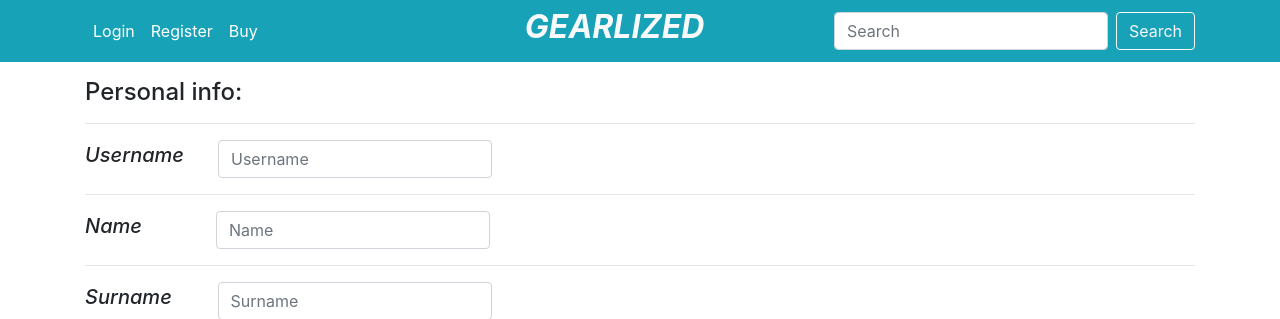
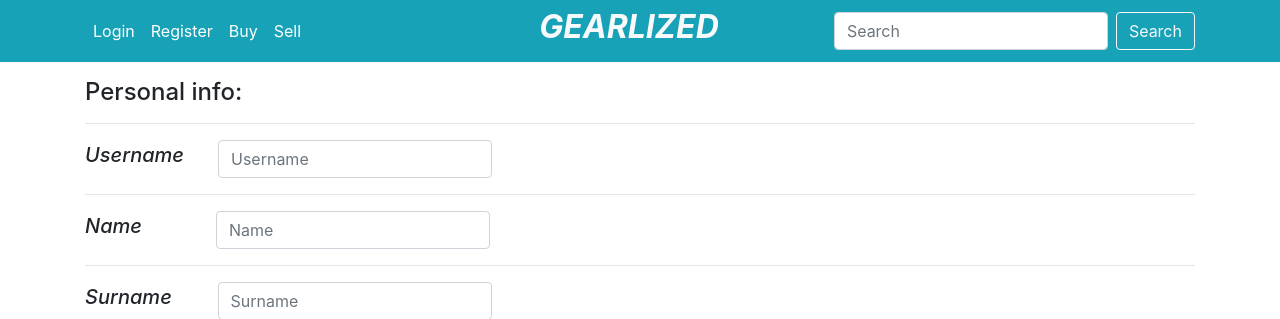
Before and after one commit to semeka13/Gearlized, a Django app: page /register/ in a window 1280 px wide. Shown: the top 319 px of the page. Run offline with Django 3.2, Linux system fonts and the light colour scheme; parts of the project's set-up code (start-up, migrations or seed data) failed here and were passed over; some libraries are stand-ins or nearby versions.

Commit message:
move through links added

```diff
--- a/store/templates/store/register.html
+++ b/store/templates/store/register.html
@@ -1,8 +1,5 @@
-
-
-
 <!DOCTYPE html>
-<html lang="en">
+<html lang="en" xmlns="http://www.w3.org/1999/html">
 <head>
     <meta charset="utf-8">
     <meta http-equiv="X-UA-Compatible" content="IE=edge">
@@ -27,11 +24,14 @@
                             class="sr-only">(current)</span></a>
                 </li>
                 <li class="nav-item active">
-                    <a class="nav-link" href="#">Register<span class="sr-only">(current)</span></a>
+                    <a class="nav-link" href="http://127.0.0.1:8000/register">Register<span class="sr-only">(current)</span></a>
                 </li>
                 <ul class="navbar-nav mr-auto">
                     <li class="nav-item active">
-                        <a class="nav-link" href="#">Buy<span class="sr-only">(current)</span></a>
+                        <a class="nav-link" href="http://127.0.0.1:8000/buy">Buy<span class="sr-only">(current)</span></a>
+                    </li>
+                    <li class="nav-item active">
+                        <a class="nav-link" href="http://127.0.0.1:8000/sell">Sell<span class="sr-only">(current)</span></a>
                     </li>
                 </ul>
             </ul>
@@ -41,9 +41,7 @@
             <form class="form-inline my-2 my-lg-0">
                 <input class="form-control mr-sm-2" type="search" placeholder="Search" aria-label="Search">
                 <button class="btn btn-outline-light my-2 my-sm-0" type="submit">Search</button>
-
             </form>
-
         </div>
     </div>
 </nav>
@@ -413,5 +411,6 @@
             </div>
         </div>
     </footer>
+</div>
 </body>
 </html>
```
Also changed, not shown: store/templates/store/buy.html (+7 -4 lines), store/templates/store/login.html (+8 -8 lines), store/templates/store/sell.html (+5 -2 lines), db.sqlite3, store/migrations/0001_initial.py (added). Lines whose indentation alone changed are shown as unchanged.
